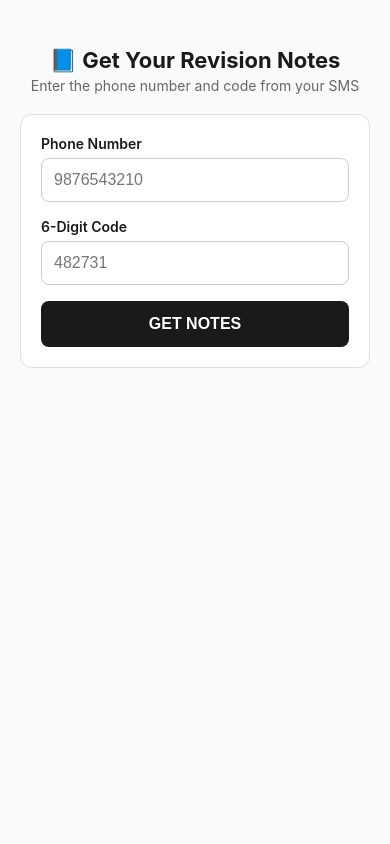
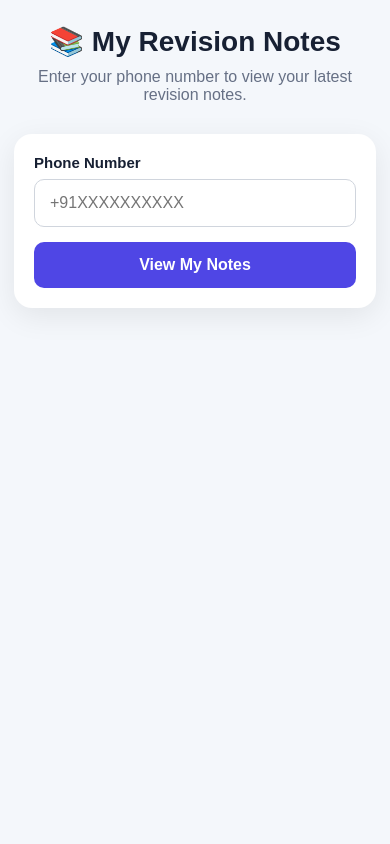
Before and after one commit to Aayush-Jadhav197/ai-tutor-backend, a Flask app: page / in a window 390 px wide. Run offline with Flask 3, Linux system fonts and the light colour scheme.

Commit message:
notes.html

```diff
--- a/templates/notes.html
+++ b/templates/notes.html
@@ -3,158 +3,366 @@
 <head>
     <meta charset="UTF-8">
     <meta name="viewport" content="width=device-width, initial-scale=1.0">
-<title>Get Your Revision Notes</title>
+
+    <title>My Revision Notes</title>
+
     <style>
-  * { box-sizing: border-box; }
+        * {
+            box-sizing: border-box;
+        }
+
         body {
-    font-family: -apple-system, BlinkMacSystemFont, "Segoe UI", sans-serif;
-    max-width: 460px;
+            margin: 0;
+            min-height: 100vh;
+            font-family: Arial, Helvetica, sans-serif;
+            background: #f4f7fb;
+            color: #172033;
+        }
+
+        .container {
+            width: 100%;
+            max-width: 850px;
             margin: 0 auto;
-    padding: 32px 20px 60px;
-    color: #1a1a1a;
-    background: #fafafa;
+            padding: 40px 20px;
         }
-  h1 { font-size: 22px; text-align: center; margin-bottom: 4px; }
-  p.subtitle { text-align: center; color: #666; margin-top: 0; font-size: 14px; }
+
+        .header {
+            text-align: center;
+            margin-bottom: 30px;
+        }
+
+        .header h1 {
+            margin: 0 0 10px;
+            font-size: 34px;
+        }
+
+        .header p {
+            margin: 0;
+            color: #667085;
+            font-size: 16px;
+        }
 
         .card {
-    background: #fff;
-    border: 1px solid #e0e0e0;
-    border-radius: 12px;
-    padding: 20px;
-    margin-top: 20px;
+            background: white;
+            border-radius: 18px;
+            padding: 28px;
+            box-shadow: 0 8px 30px rgba(0, 0, 0, 0.08);
         }
 
-  label { display: block; font-size: 14px; font-weight: 600; margin-bottom: 6px; }
+        label {
+            display: block;
+            margin-bottom: 8px;
+            font-weight: 600;
+            font-size: 15px;
+        }
+
         input {
             width: 100%;
-    padding: 12px;
+            padding: 14px 15px;
+            border: 1px solid #d0d5dd;
+            border-radius: 10px;
             font-size: 16px;
-    border: 1px solid #ccc;
-    border-radius: 8px;
-    margin-bottom: 16px;
+            outline: none;
         }
-  input:focus { outline: none; border-color: #4a90d9; }
+
+        input:focus {
+            border-color: #4f46e5;
+            box-shadow: 0 0 0 3px rgba(79, 70, 229, 0.12);
+        }
 
         button {
             width: 100%;
+            margin-top: 15px;
             padding: 14px;
+            border: none;
+            border-radius: 10px;
+            background: #4f46e5;
+            color: white;
             font-size: 16px;
             font-weight: 600;
-    border: none;
-    border-radius: 8px;
-    background: #1a1a1a;
-    color: #fff;
             cursor: pointer;
         }
-  button:disabled { background: #999; cursor: not-allowed; }
-  button:active:not(:disabled) { opacity: 0.85; }
 
-  #error {
-    color: #b00020;
-    background: #fdecea;
-    border-radius: 8px;
-    padding: 10px 12px;
-    margin-top: 16px;
-    font-size: 14px;
-    display: none;
+        button:hover {
+            background: #4338ca;
         }
 
-  #result { display: none; margin-top: 20px; }
-  #notesText {
+        button:disabled {
+            opacity: 0.6;
+            cursor: not-allowed;
+        }
+
+        .message {
+            display: none;
+            margin-top: 18px;
+            padding: 13px 15px;
+            border-radius: 10px;
+            font-size: 14px;
+        }
+
+        .error {
+            display: block;
+            background: #fef2f2;
+            color: #b42318;
+            border: 1px solid #fecdca;
+        }
+
+        .success {
+            display: block;
+            background: #ecfdf3;
+            color: #027a48;
+            border: 1px solid #abefc6;
+        }
+
+        .notes-card {
+            display: none;
+            margin-top: 25px;
+            background: white;
+            border-radius: 18px;
+            padding: 30px;
+            box-shadow: 0 8px 30px rgba(0, 0, 0, 0.08);
+        }
+
+        .notes-card h2 {
+            margin-top: 0;
+            margin-bottom: 20px;
+            font-size: 25px;
+        }
+
+        .notes-content {
             white-space: pre-wrap;
-    font-size: 15px;
-    line-height: 1.6;
-    background: #fff;
-    border: 1px solid #e0e0e0;
-    border-radius: 12px;
+            line-height: 1.7;
+            font-size: 16px;
+            color: #344054;
+        }
+
+        .print-button {
+            margin-top: 25px;
+            background: #111827;
+        }
+
+        .print-button:hover {
+            background: #000000;
+        }
+
+        .loading {
+            display: none;
+            text-align: center;
+            margin-top: 18px;
+            color: #667085;
+        }
+
+        @media (max-width: 600px) {
+            .container {
+                padding: 25px 14px;
+            }
+
+            .card,
+            .notes-card {
                 padding: 20px;
             }
-  #printBtn {
-    margin-top: 12px;
-    background: #4a90d9;
+
+            .header h1 {
+                font-size: 28px;
+            }
         }
 
         @media print {
-    body * { visibility: hidden; }
-    #notesText, #notesText * { visibility: visible; }
-    #notesText {
-      position: absolute; top: 0; left: 0; width: 100%;
-      border: none; padding: 0;
+            body {
+                background: white;
             }
-    h1, p.subtitle, .card, #printBtn { display: none !important; }
+
+            .header,
+            .card,
+            .print-button {
+                display: none !important;
+            }
+
+            .container {
+                max-width: none;
+                padding: 0;
+            }
+
+            .notes-card {
+                display: block !important;
+                box-shadow: none;
+                padding: 0;
+                margin: 0;
+            }
         }
     </style>
 </head>
+
 <body>
-  <h1>📘 Get Your Revision Notes</h1>
-  <p class="subtitle">Enter the phone number and code from your SMS</p>
+
+<div class="container">
+
+    <div class="header">
+        <h1>📚 My Revision Notes</h1>
+        <p>Enter your phone number to view your latest revision notes.</p>
+    </div>
 
     <div class="card">
-    <label for="phone">Phone Number</label>
-    <input id="phone" type="tel" inputmode="tel" placeholder="9876543210" autocomplete="tel">
 
-    <label for="code">6-Digit Code</label>
-    <input id="code" type="text" inputmode="numeric" placeholder="482731" maxlength="6">
+        <form id="notesForm">
 
-    <button id="getBtn" onclick="getNotes()">GET NOTES</button>
+            <label for="phone">
+                Phone Number
+            </label>
+
+            <input
+                type="tel"
+                id="phone"
+                name="phone"
+                placeholder="+91XXXXXXXXXX"
+                autocomplete="tel"
+                required
+            >
+
+            <button type="submit" id="submitButton">
+                View My Notes
+            </button>
+
+        </form>
+
+        <div id="loading" class="loading">
+            Loading your notes...
         </div>
 
-  <div id="error"></div>
+        <div id="message" class="message"></div>
 
-  <div id="result">
-    <div id="notesText"></div>
-    <button id="printBtn" onclick="window.print()">🖨️ PRINT NOTES</button>
+    </div>
+
+    <div id="notesCard" class="notes-card">
+
+        <h2>📝 Your Revision Notes</h2>
+
+        <div id="notesContent" class="notes-content"></div>
+
+        <button
+            type="button"
+            class="print-button"
+            onclick="window.print()"
+        >
+            🖨️ Print Notes
+        </button>
+
+    </div>
+
 </div>
 
 <script>
-async function getNotes() {
-  const phone = document.getElementById('phone').value.trim();
-  const code = document.getElementById('code').value.trim();
-  const errorEl = document.getElementById('error');
-  const resultEl = document.getElementById('result');
-  const getBtn = document.getElementById('getBtn');
+    const form = document.getElementById("notesForm");
+    const phoneInput = document.getElementById("phone");
+    const submitButton = document.getElementById("submitButton");
 
-  errorEl.style.display = 'none';
-  resultEl.style.display = 'none';
+    const loading = document.getElementById("loading");
+    const message = document.getElementById("message");
 
-  if (!phone || !code) {
-    errorEl.textContent = 'Please enter both phone number and code.';
-    errorEl.style.display = 'block';
+    const notesCard = document.getElementById("notesCard");
+    const notesContent = document.getElementById("notesContent");
+
+
+    function showMessage(text, type) {
+        message.textContent = text;
+        message.className = "message " + type;
+    }
+
+
+    function hideMessage() {
+        message.textContent = "";
+        message.className = "message";
+    }
+
+
+    function displayNotes(notes) {
+
+        if (typeof notes === "string") {
+            notesContent.textContent = notes;
             return;
         }
 
-  getBtn.disabled = true;
-  getBtn.textContent = 'LOADING...';
-
-  try {
-    const res = await fetch(`/notes?phone=${encodeURIComponent(phone)}&code=${encodeURIComponent(code)}`);
-    const data = await res.json();
-
-    if (!res.ok) {
-      errorEl.textContent = data.error || 'Notes not found. Check your phone number and code.';
-      errorEl.style.display = 'block';
+        if (notes && typeof notes === "object") {
+            notesContent.textContent = JSON.stringify(notes, null, 2);
             return;
         }
 
-    document.getElementById('notesText').textContent = data.notes;
-    resultEl.style.display = 'block';
-  } catch (e) {
-    errorEl.textContent = 'Something went wrong. Please try again.';
-    errorEl.style.display = 'block';
-  } finally {
-    getBtn.disabled = false;
-    getBtn.textContent = 'GET NOTES';
-  }
+        notesContent.textContent = "No notes available.";
     }
 
-// Allow pressing Enter in either field to submit
-document.getElementById('code').addEventListener('keydown', function(e) {
-  if (e.key === 'Enter') getNotes();
-});
-document.getElementById('phone').addEventListener('keydown', function(e) {
-  if (e.key === 'Enter') getNotes();
+
+    form.addEventListener("submit", async function(event) {
+
+        event.preventDefault();
+
+        hideMessage();
+
+        notesCard.style.display = "none";
+
+        const phone = phoneInput.value.trim();
+
+        if (!phone) {
+            showMessage("Please enter your phone number.", "error");
+            return;
+        }
+
+        submitButton.disabled = true;
+        loading.style.display = "block";
+
+        try {
+
+            const response = await fetch(
+                "/notes?phone=" + encodeURIComponent(phone)
+            );
+
+            const data = await response.json();
+
+            if (!response.ok) {
+
+                showMessage(
+                    data.error || "No notes found for this phone number.",
+                    "error"
+                );
+
+                return;
+            }
+
+            if (!data.notes) {
+
+                showMessage(
+                    "No revision notes found for this phone number.",
+                    "error"
+                );
+
+                return;
+            }
+
+            displayNotes(data.notes);
+
+            notesCard.style.display = "block";
+
+            showMessage(
+                "Your revision notes are ready!",
+                "success"
+            );
+
+        } catch (error) {
+
+            console.error(error);
+
+            showMessage(
+                "Something went wrong. Please try again.",
+                "error"
+            );
+
+        } finally {
+
+            submitButton.disabled = false;
+            loading.style.display = "none";
+        }
+
     });
 </script>
+
 </body>
 </html>
```
Lines whose indentation alone changed are shown as unchanged.
